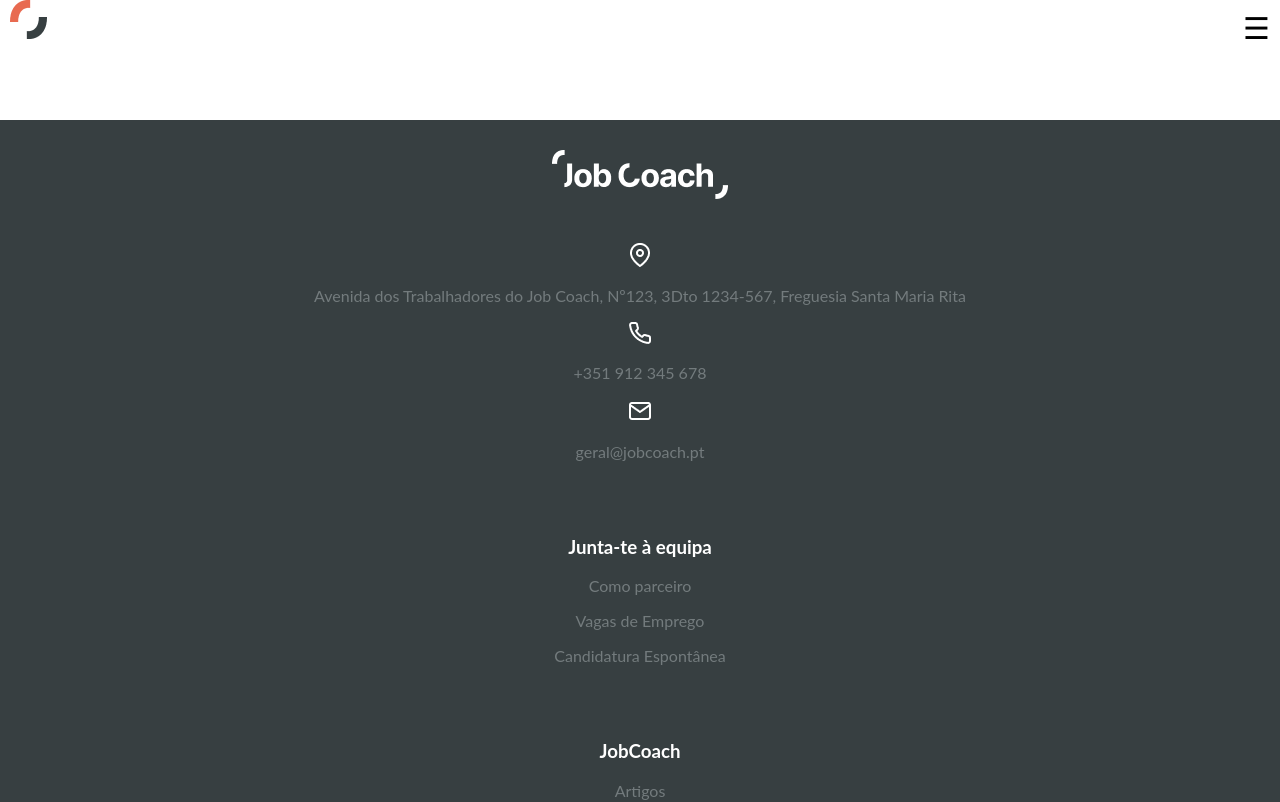
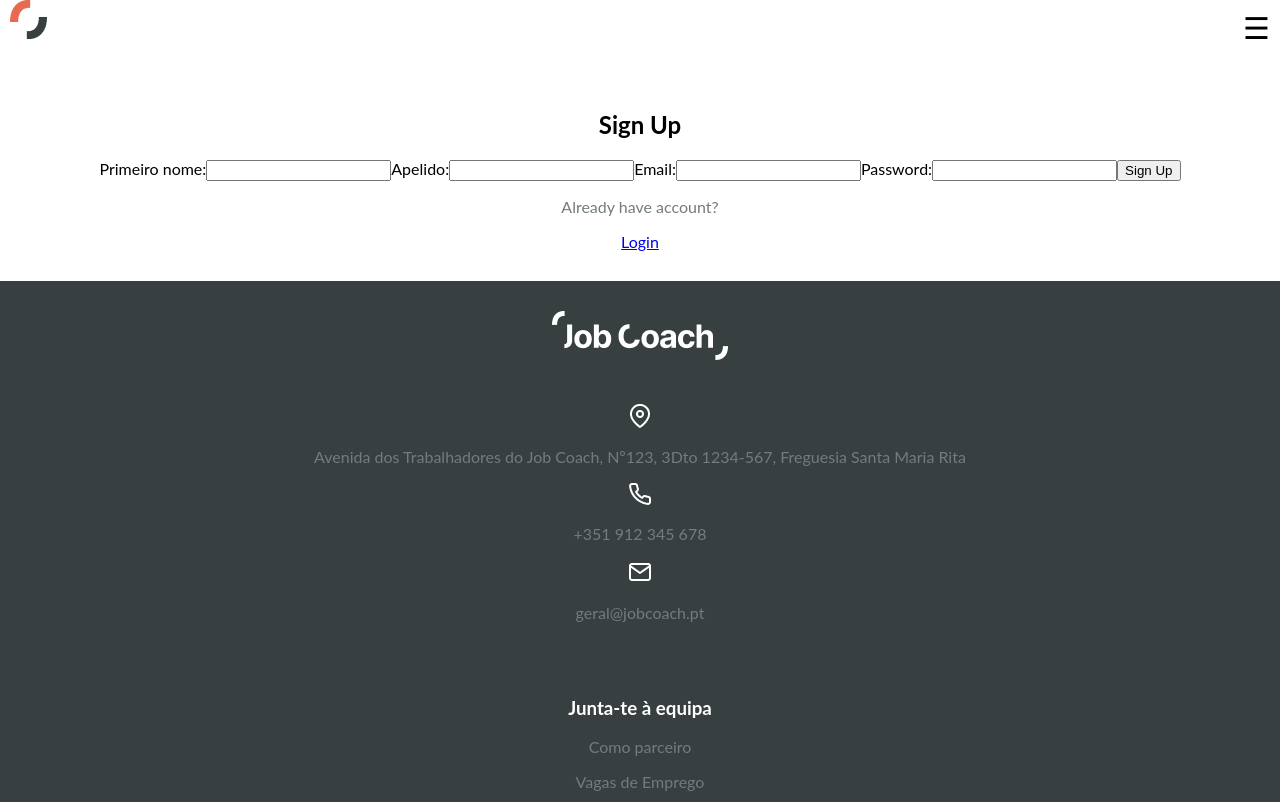
Before and after one commit to goncaloarsenio/project3-client, a React (Create React App) app: page /signup in a window 1280 px wide. Shown: the top 802 px of the page. Built offline with nearby package versions, Linux system fonts and the light colour scheme.

Commit message:
login signup

```diff
--- a/src/App.js
+++ b/src/App.js
@@ -5,6 +5,8 @@
 import Partners from './pages/Partners'
 import Article from './pages/Article';
 import Footer from './components/Footer';
+import Signup from './pages/Signup';
+import Login from './pages/Login';
 
 function App() {
   return (
@@ -14,6 +16,8 @@
   <Route path="/" element={<Home/>}/>
   <Route path="/partners" element={<Partners/>}/>
   <Route path="/articles" element={<Article/>}/>
+  <Route path='/signup' element={<Signup/>}/>
+  <Route path='/login' element={<Login/>}/>
 
   </Routes>
   <Footer/>
--- /dev/null
+++ b/src/pages/Login.jsx
@@ -0,0 +1,58 @@
+import { useState, useContext } from "react";
+import axios from "axios";
+import { Link, useNavigate } from "react-router-dom";
+import { AuthContext } from "../contexts/auth.context";
+
+function Login() {
+
+    const [email, setEmail] = useState("");
+    const [password, setPassword] = useState("");
+    const [errorMessage, setErrorMessage] = useState();
+
+    const navigate = useNavigate();
+    const { storeToken, authenticateUser } = useContext(AuthContext);
+
+    const handleEmail = (e) => setEmail(e.target.value);
+    const handlePassword = (e) => setPassword(e.target.value);
+
+    const handleLoginSubmit = async (e) => {
+      e.preventDefault();
+      try {
+        const response = await axios.post(
+          `${process.env.REACT_APP_API_URL}/login`,
+          { email, password }
+        );
+
+        storeToken(response.data.authToken);
+
+        authenticateUser();
+
+        navigate("/");
+      } catch (error) {
+        const errorDescription = error.response.data.message;
+        setErrorMessage(errorDescription);
+      }
+    };
+
+
+
+
+
+  return (
+    <section>
+        <h1>Log In</h1>
+      <form onSubmit={handleLoginSubmit} className="loginform">
+        <label>Email:</label>
+        <input type="email" name="email" value={email} onChange={handleEmail} />
+        <label>Password:</label>
+        <input type="password" name="password" value={password} onChange={handlePassword} />
+        <button type="submit">Entrar</button>
+        <button>Ainda não tenho conta</button>
+      </form>
+      {errorMessage && <p className="error-message">{errorMessage}</p>}
+
+    </section>
+  )
+}
+
+export default Login
--- /dev/null
+++ b/src/pages/Signup.jsx
@@ -0,0 +1,47 @@
+import { useState } from 'react';
+import { Link, useNavigate } from 'react-router-dom';
+import axios from 'axios';
+
+function Signup(props) {
+  const [firstName, setFirstName] = useState('');
+  const [lastName, setLastName] = useState('')
+  const [password, setPassword] = useState('');
+  const [email, setEmail] = useState('');
+  const [errorMessage, setErrorMessage] = useState(undefined);
+  const navigate = useNavigate();
+  const handleFirstName = (e) => setFirstName(e.target.value);
+  const handleLastName = (e) => setLastName(e.target.value);
+  const handlePassword = (e) => setPassword(e.target.value);
+  const handleEmail = (e) => setEmail(e.target.value);
+  const handleSignupSubmit = async (e) => {
+    e.preventDefault();
+    try{
+        await axios.post(`${process.env.REACT_APP_API_URL}/signup`, {firstName, lastName, email, password});
+        navigate("/login")
+    } catch(error){
+        const errorDescription = error.response.data.message;
+        setErrorMessage(errorDescription)
+    }
+  };
+  return (
+  <section>
+      <h1>Sign Up</h1>
+      <form onSubmit={handleSignupSubmit} className="signupform">
+        <label>Primeiro nome:</label>
+        <input type="text" name="firstName" value={firstName} onChange={handleFirstName} />
+        <label>Apelido:</label>
+        <input type="text" name="lastName" value={lastName} onChange={handleLastName} />
+        <label>Email:</label>
+        <input type="email" name="email" value={email} onChange={handleEmail} />
+        <label>Password:</label>
+        <input type="password" name="password" value={password} onChange={handlePassword} />
+        <button type="submit">Sign Up</button>
+      </form>
+      {errorMessage && <p className="error-message">{errorMessage}</p>}
+      <p>Already have account?</p>
+      <Link to='/login'> Login</Link>
+  </section>
+  );
+}
+
+export default Signup
```
